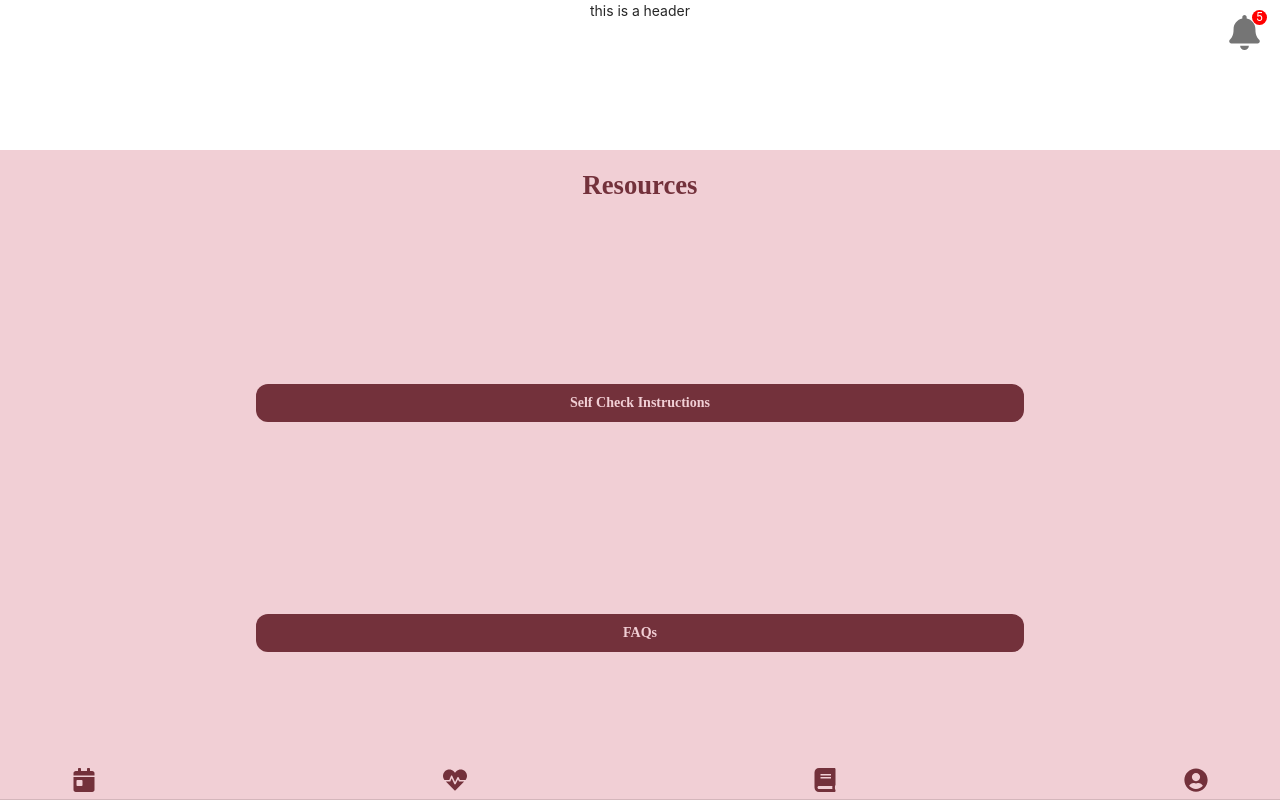
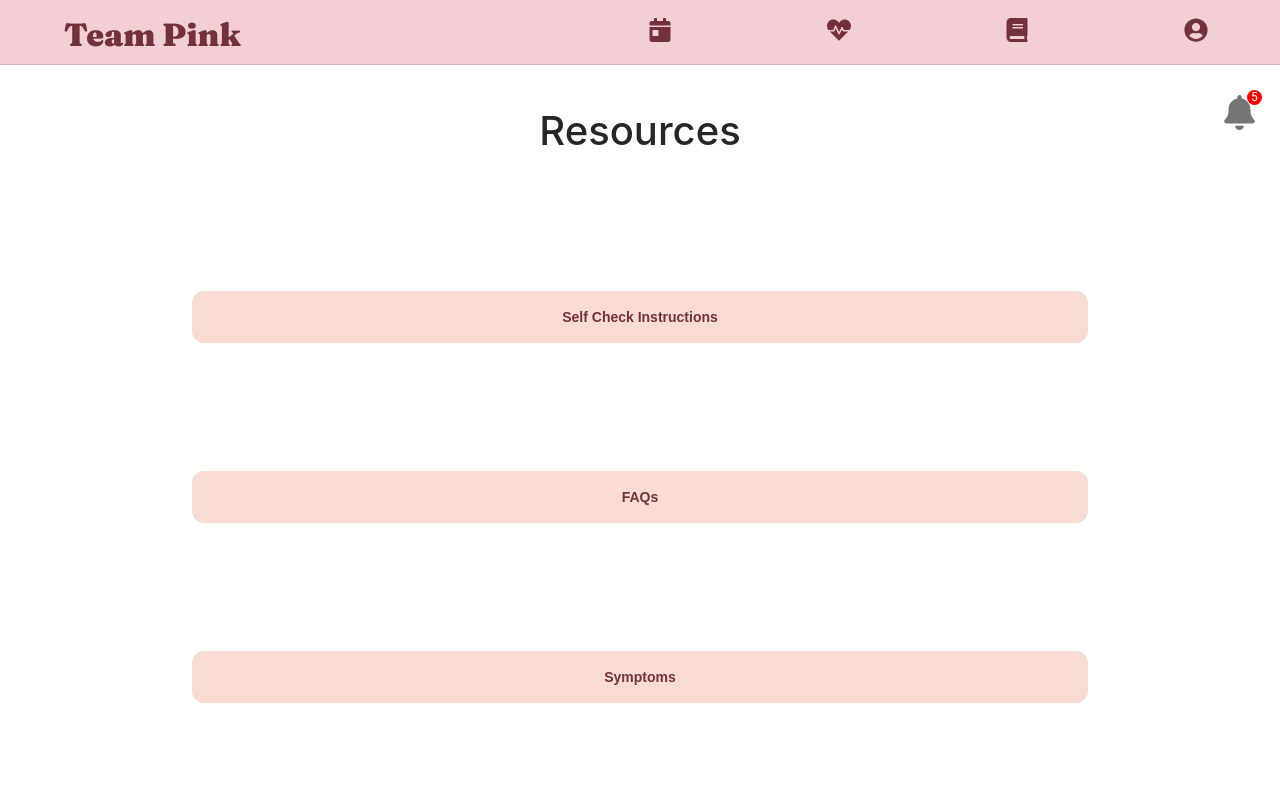
Before and after one commit to gracexkan/pink-hope-breastcheck-tool, a React (Create React App) app in the folder client/: page /resources in a window 1280 px wide. Shown: the top 800 px of the page. Built offline with nearby package versions, Linux system fonts and the light colour scheme; no server answers; the HTML template or start-up script is replaced by a standard one.

Commit message:
did some css

```diff
--- a/client/src/App.jsx
+++ b/client/src/App.jsx
@@ -1,17 +1,17 @@
 import { useEffect, useState } from "react";
 import { BrowserRouter as Router, Link, Route, Routes } from "react-router-dom";
-import './App.css';
+import "./App.css";
 
-import Calendar from './pages/Calendar';
-import SelfCheck from './pages/SelfCheck';
-import Resources from './pages/Resources';
-import Profile from './pages/Profile';
-import Faqs from './pages/Faqs';
-import Header from './layout/Header';
-import Footer from './layout/Footer';
+import Calendar from "./pages/Calendar";
+import SelfCheck from "./pages/SelfCheck";
+import Resources from "./pages/Resources";
+import Profile from "./pages/Profile";
+import Faqs from "./pages/Faqs";
+import Header from "./layout/Header";
+import Footer from "./layout/Footer";
 import axios from "axios";
-import Notification from "./components/notification/Notification"
-import Notifications from "./components/notification/Notifications"
+import Notification from "./components/notification/Notification";
+import Notifications from "./components/notification/Notifications";
 
 function App() {
   useEffect(() => {
@@ -24,7 +24,6 @@ function App() {
   return (
     <Router>
       <div className="App">
-        <Header />
         <Notification />
         <Routes>
           <Route exact path="/" element={<Calendar />}></Route>
--- a/client/src/components/breastcheck/BreastCheck.css
+++ b/client/src/components/breastcheck/BreastCheck.css
@@ -2,10 +2,11 @@
 	width: 70%;
 	margin: 0 auto;
 	display: flex;
+	padding-top: 30px;
 }
 
 .button {
-	background-color: #f8dbd2;
+	background-color: var(--color-lightpink);
 	border: none;
 	border-radius: 50%;
 	display: inline-block;
@@ -17,6 +18,6 @@
 	display: grid;
 	grid-template-columns: 1fr 1fr 1fr;
 	gap: 1rem;
-	max-width: 90%;
+	max-width: 100%;
 	text-align: center;
 }
--- a/client/src/components/breastcheck/BreastCheck.jsx
+++ b/client/src/components/breastcheck/BreastCheck.jsx
@@ -23,6 +23,7 @@ function BreastCheck() {
           display: "flex",
         }}
       >
+        <h1 font="Poppins">Breast Self Check</h1>
         <BCDate />
         <Collapse
           bordered={false}
--- a/client/src/components/calendar/CalForm.jsx
+++ b/client/src/components/calendar/CalForm.jsx
@@ -16,8 +16,9 @@ export default function Form() {
   };
 
   return (
-    <div style={{ width: "100%", padding: "30px" }}>
-      <form style={{ width: "100%", padding: "10px" }}>
+    <div style={{ width: "100%" }}>
+      <h1>Calendar Tracker</h1>
+      <form style={{ width: "100%", paddingBottom: "30px" }}>
         <fieldset>
           <legend>Select a tracker</legend>
 
--- a/client/src/components/notification/Notification.css
+++ b/client/src/components/notification/Notification.css
@@ -1,7 +1,9 @@
 .notification-box {
   position:absolute;
   top: 20px;
-  right: 20px;
+  right: 25px;
+  z-index: 4;
+  padding-top: 5rem;
 }
 
 .notification {
--- a/client/src/index.css
+++ b/client/src/index.css
@@ -3,15 +3,29 @@
 @tailwind utilities;
 
 @import url('https://fonts.googleapis.com/css2?family=Lora:wght@400;700&family=Nanum+Gothic&display=swap');
+@import url('https://fonts.googleapis.com/css2?family=Poppins:wght@300;400;500;600&display=swap');
+
+:root {
+	--primary-color: #f1cfd5;
+	--secondary-color: #73313b;
+	--color-pink: #ff9a9e;
+	--color-lightpink: #f8dbd2;
+	--primary-font: 'Lora', serif;
+	--secondary-font: 'Nanum Gothic', sans-serif;
+
+	--transition: all 400ms ease;
+  }
 
 body {
   margin: 0;
   font-family: -apple-system, BlinkMacSystemFont, 'Segoe UI', 'Roboto', 'Oxygen',
-    'Ubuntu', 'Cantarell', 'Fira Sans', 'Droid Sans', 'Helvetica Neue',
+    'Ubuntu', 'Cantarell', 'Fira Sans', 'Droid Sans', 'Helvetica Neue','Poppins'
     sans-serif;
   -webkit-font-smoothing: antialiased;
   -moz-osx-font-smoothing: grayscale;
-  background-color: #F1CFD5;
+  /* background: var(--primary-color); */
+  padding-top: 100px;
+  scroll-padding-bottom: 100px;
 }
 
 code {
@@ -19,9 +33,15 @@ code {
     monospace;
 }
 
-:root {
-  --primary-color: #f1cfd5;
-  --secondary-color: #73313b;
-  --primary-font: 'Lora', serif;
-  --secondary-font: 'Nanum Gothic', sans-serif;
+h1,
+h2,
+h3,
+h4,
+h5 {
+	font-weight: 500;
 }
+
+h1 {
+	font-size: 2.5rem;
+	font:"Lora";
+}
--- a/client/src/layout/Footer.css
+++ /dev/null
@@ -1,7 +0,0 @@
-.footer {
-  background-color: var(--primary-color);
-  /* border: 1px solid red; */
-  position: absolute;
-  bottom: 0;
-  width: 100vw;
-}
--- a/client/src/layout/Footer.jsx
+++ b/client/src/layout/Footer.jsx
@@ -1,48 +1,86 @@
-import React from 'react'
+import React from "react";
 
-import { Box, Container, Divider, IconButton, Link, Stack, Typography } from '@mui/material';
-import { FaCalendarDay, FaHeartbeat, FaUserCircle, FaBook } from "react-icons/fa";
-import './Footer.css'
+import {
+  Box,
+  Container,
+  Divider,
+  IconButton,
+  Link,
+  Stack,
+  Typography,
+} from "@mui/material";
+import {
+  FaCalendarDay,
+  FaHeartbeat,
+  FaUserCircle,
+  FaBook,
+} from "react-icons/fa";
+import "./Layout.css";
+import Header from "./Header";
 
 const Footer = () => {
   return (
-    <Box className="footer" component="footer" sx={{ marginTop: 'auto' }}>
+    <Box className="footer" component="footer" sx={{ marginTop: "auto" }}>
       <Divider className="footer" />
       <Container maxWidth="lg">
+        <Header />
         <Box
           style={{
-            display: 'flex',
-            flexDirection: 'row',
-						alignItems: 'center',
-            justifyContent: 'space-between',
-						marginTop: '10px',
-						width: '100%'
+            display: "flex",
+            flexDirection: "row",
+            left: "50%",
+            alignItems: "center",
+            justifyContent: "space-between",
+            marginTop: "10px",
+            width: "50%",
+            position: "relative",
+            zIndex: "2",
           }}
         >
-					<Link color="text.secondary" href="/" underline="none" variant="body2">
+          <Link
+            color="text.secondary"
+            href="/"
+            underline="none"
+            variant="body2"
+          >
             <IconButton aria-label="Calendar">
-							<FaCalendarDay color="#73313b"/>
+              <FaCalendarDay color="#73313b" />
             </IconButton>
           </Link>
-					<Link color="text.secondary" href="self-check" underline="none" variant="body2">
+          <Link
+            color="text.secondary"
+            href="self-check"
+            underline="none"
+            variant="body2"
+          >
             <IconButton aria-label="Self Check">
-							<FaHeartbeat color="#73313b"/>
+              <FaHeartbeat color="#73313b" />
             </IconButton>
           </Link>
-					<Link color="text.secondary" href="resources" underline="none" variant="body2">
+          <Link
+            color="text.secondary"
+            href="resources"
+            underline="none"
+            variant="body2"
+          >
             <IconButton aria-label="Resources">
-							<FaBook	color="#73313b" />
+              <FaBook color="#73313b" />
             </IconButton>
           </Link>
-					<Link color="text.secondary" href="profile" underline="none" variant="body2">
+          <Link
+            color="text.secondary"
+            href="profile"
+            underline="none"
+            variant="body2"
+          >
             <IconButton aria-label="Profile">
-							<FaUserCircle color="#73313b"/>
+              <FaUserCircle color="#73313b" />
             </IconButton>
           </Link>
         </Box>
       </Container>
     </Box>
-  )
-}
+  );
+};
 
 export default Footer;
--- a/client/src/layout/Header.jsx
+++ b/client/src/layout/Header.jsx
@@ -1,11 +1,6 @@
-
-import React from 'react';
+import React from "react";
 
 const Header = () => {
-  return (
-    <div style={{height: "100px"}}>
-      this is a header
-    </div>
-  );
-}
+  return <header className="header">Team Pink</header>;
+};
 export default Header;
--- /dev/null
+++ b/client/src/layout/Layout.css
@@ -0,0 +1,20 @@
+@import url('https://fonts.googleapis.com/css2?family=Fraunces:opsz,wght@9..144,900&display=swap');
+
+.footer {
+  background-color: var(--primary-color);
+  top: 0;
+  width: 100vw;
+  height: 4rem;
+  z-index: 1;
+  position: fixed;
+}
+
+.header {
+	position: fixed;
+	font-family: 'Fraunces', serif;
+	z-index: 3;
+	font-weight: 500;
+	left: 5%;
+	font-size: 2rem;
+	color: var(--secondary-color);
+}
--- a/client/src/pages/Resources.css
+++ b/client/src/pages/Resources.css
@@ -1,13 +1,11 @@
 .resources-page {
   text-align: center;
-  background: var(--primary-color);
+  /* background: var(--primary-color); */
   margin-bottom: 15px;
 }
 
 .resources-page h2 {
   font-family: var(--primary-font);
-  padding-top: 15px;
-  margin-top: 50px;
   font-size: 20pt;
   margin-bottom: -15px;
   color: var(--secondary-color);
@@ -16,14 +14,18 @@
 
 .resources-links {
   display: block;
-  padding: 8px;
-  margin: 15vw auto;
+  padding: 15px;
+  margin: 10vw auto;
   border-radius: 12px;
-  width: 60vw;
-  color: #f1cfd5;
-  background-color: var(--secondary-color);
+  width: 70%;
+  color: var(--secondary-color);
+  background-color: var(--color-lightpink);
   text-decoration: none;
-  font-family: var(--primary-font);
-  font-weight: 700
+  font-family: var(--secondary-font);
+  font-weight: 700;
+}
 
+.resources-links:hover {
+	background-color: var(--color-pink);
+	color: white;
 }
--- a/client/src/pages/Resources.jsx
+++ b/client/src/pages/Resources.jsx
@@ -1,31 +1,27 @@
-import React, { useState, useEffect } from 'react';
+import React, { useState, useEffect } from "react";
 import { BrowserRouter as Router, Link, Route, Routes } from "react-router-dom";
-import './Resources.css';
-
+import "./Resources.css";
 
 const Resources = (props) => {
-
-  const [latitude, setLatitude] = useState('')
-  const [longitude, setLongitude] = useState('')
+  const [latitude, setLatitude] = useState("");
+  const [longitude, setLongitude] = useState("");
 
   // set the state for lat long
   function getPosition(pos) {
     const crd = pos.coords;
 
-    setLatitude( crd.latitude )
-    setLongitude( crd.longitude )
-
+    setLatitude(crd.latitude);
+    setLongitude(crd.longitude);
   }
 
   // load the browser geolocation.getcurrent position
   useEffect(() => {
-    if (navigator.geolocation){
-      navigator.geolocation.getCurrentPosition(getPosition)
-
+    if (navigator.geolocation) {
+      navigator.geolocation.getCurrentPosition(getPosition);
     } else {
-      alert('Geolocation is not supported by this browser')
+      alert("Geolocation is not supported by this browser");
     }
-  }, [])
+  }, []);
 
   // const handleClick = () => {
   //   if (navigator.geolocation){
@@ -38,28 +34,43 @@ const Resources = (props) => {
 
   return (
     <div className="resources-page">
-      <h2>Resources</h2>
+      <h1>Resources</h1>
 
       <div>
-        <a className="resources-links" href="https://www.pinkhope.org.au/blog/how-to-check-your-breasts-and-know-your-normal">
+        <a
+          className="resources-links"
+          href="https://www.pinkhope.org.au/blog/how-to-check-your-breasts-and-know-your-normal"
+        >
           Self Check Instructions
         </a>
 
-        <Link className="resources-links" to="/resources/faqs">FAQs</Link>
+        <Link className="resources-links" to="/resources/faqs">
+          FAQs
+        </Link>
 
-        <a className="resources-links" href="https://www.healthdirect.gov.au/breast-cancer">
+        <a
+          className="resources-links"
+          href="https://www.healthdirect.gov.au/breast-cancer"
+        >
           Symptoms
         </a>
 
-        <a className="resources-links" href={`https://www.google.com/maps/search/breast+cancer+specialists+near+me/@${latitude},${longitude},15z/data=!3m1!4b1`} >Find Professionals</a>
+        <a
+          className="resources-links"
+          href={`https://www.google.com/maps/search/breast+cancer+specialists+near+me/@${latitude},${longitude},15z/data=!3m1!4b1`}
+        >
+          Find Professionals
+        </a>
 
-        <a className="resources-links" href="https://www.pinkhope.org.au/our-latest-blogs">
+        <a
+          className="resources-links"
+          href="https://www.pinkhope.org.au/our-latest-blogs"
+        >
           Blog / Stories
         </a>
       </div>
-
     </div>
   );
-}
+};
 
 export default Resources;
```
Lines whose indentation alone changed are shown as unchanged.
